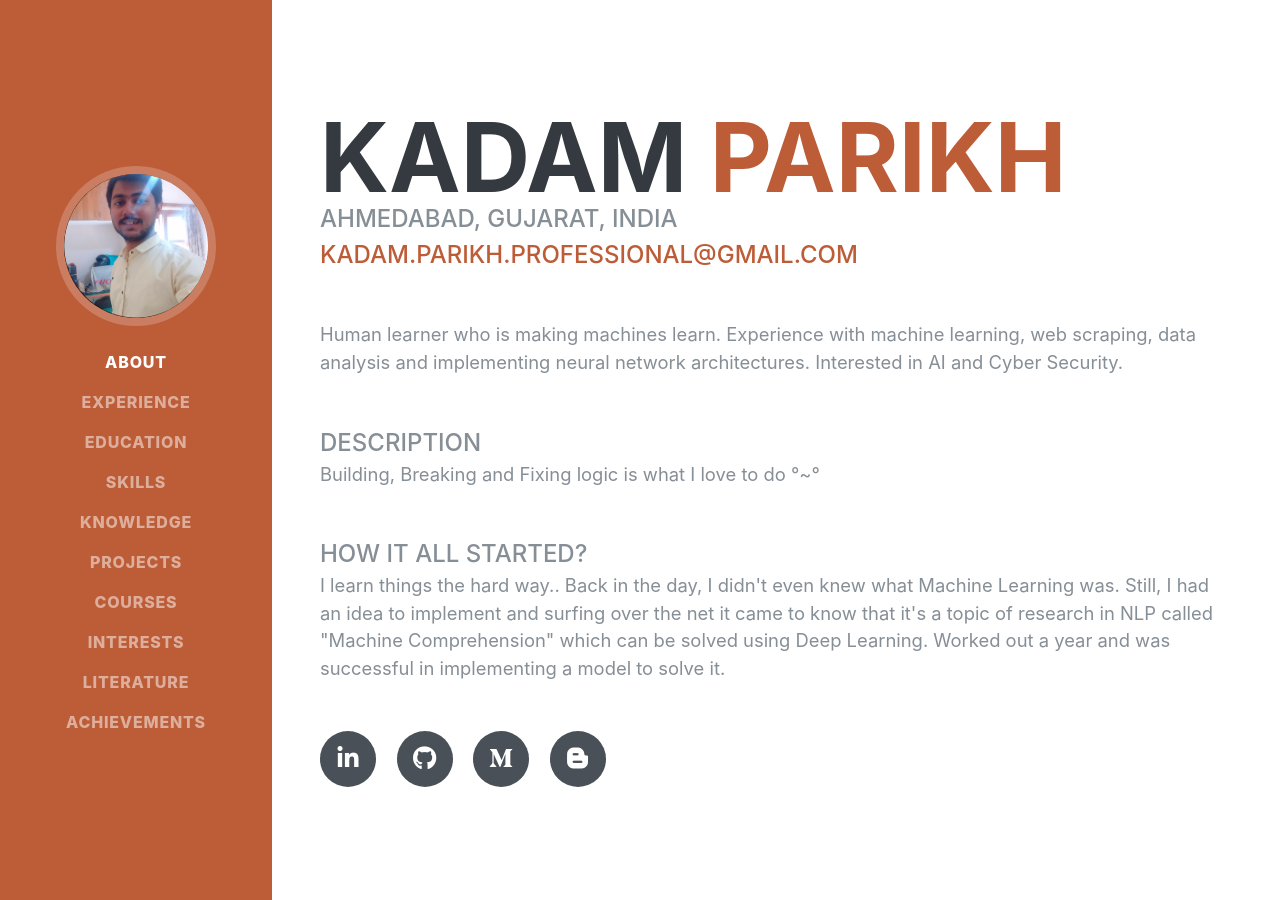
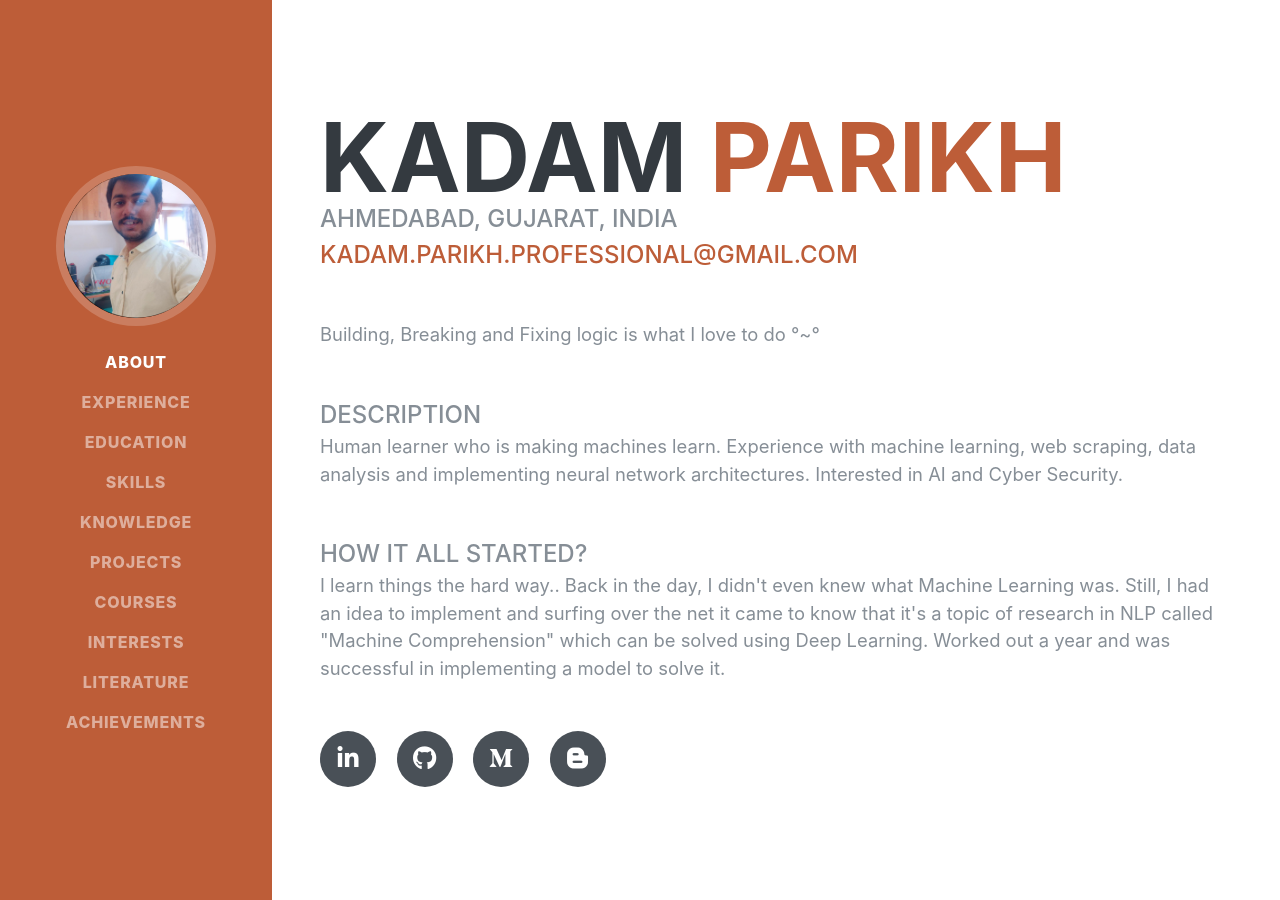
Before and after one commit to ParikhKadam/parikhkadam.github.io, a Jekyll site: the page built from index.md, in a window 1280 px wide and 900 px high. Built offline with Jekyll 4.4.1, drawn with Linux system fonts in a browser that asks for light colours; some web fonts are replaced.

Commit message:
swapped tagline and description

```diff
--- a/_includes/about.html
+++ b/_includes/about.html
@@ -10,9 +10,9 @@
     <a href="mailto:{{ about.email_id }}">{{ about.email_id }}</a>
     </br>
   </div>
+  <p class="lead mb-5">{{ site.description }}</p>
+  <div class="subheading">Description</div>
   <p class="lead mb-5">{{ about.description }}</p>
-  <div class="subheading">Description</div>
-  <p class="lead mb-5">{{ site.description }}</p>
   <div class="subheading">How it all started?</div>
   <p class="lead mb-5">{{ about.journey }}</p>
   <div class="social-icons">
```
